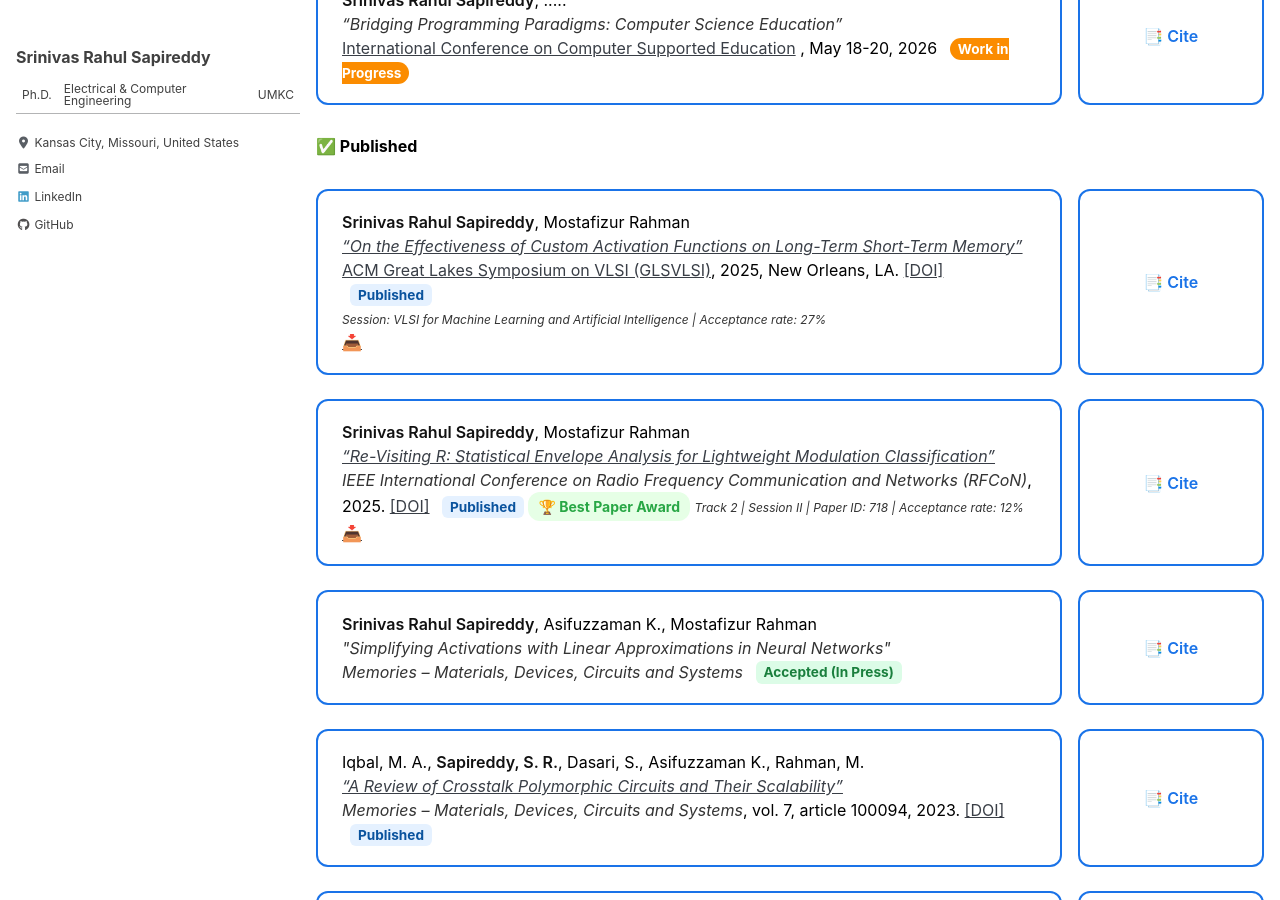
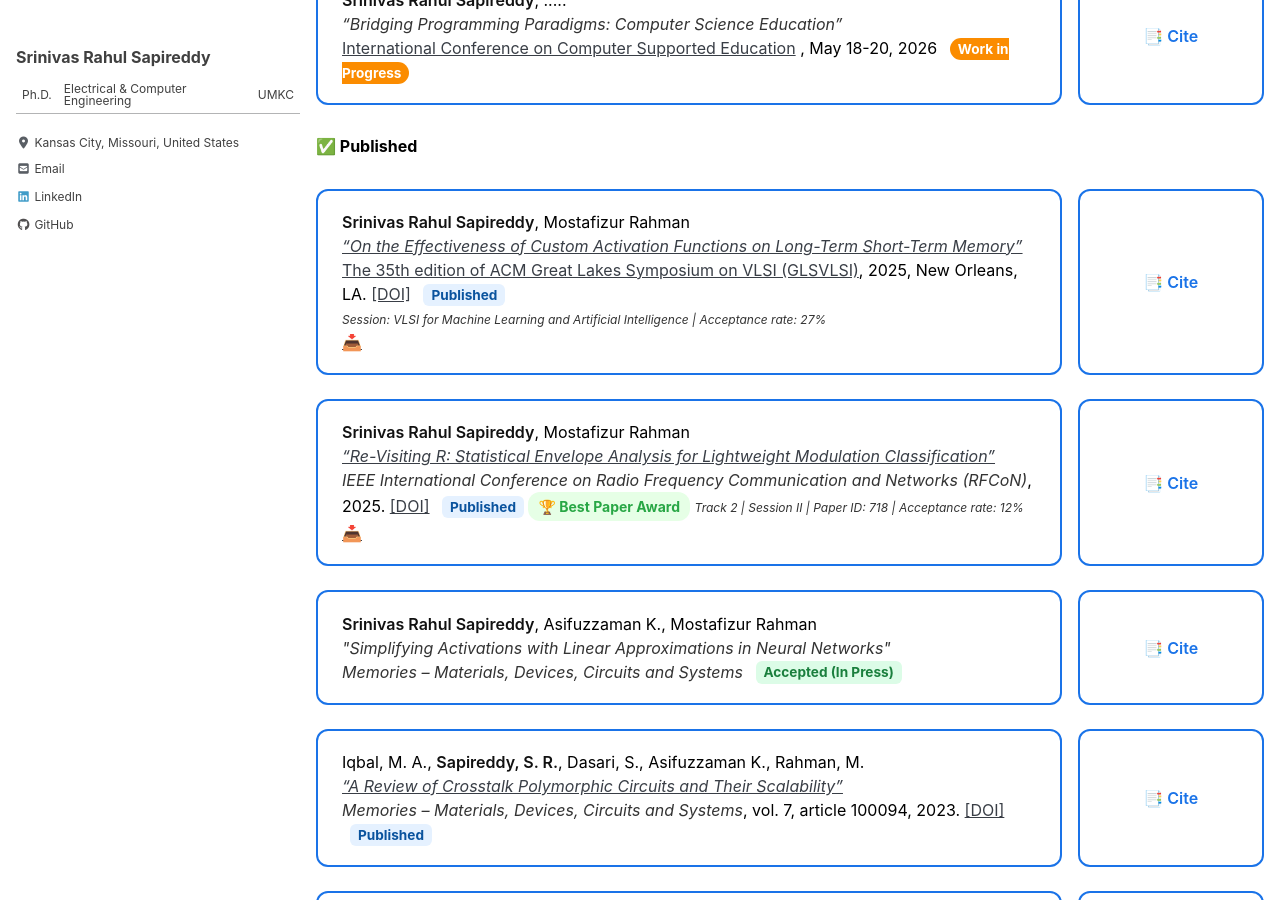
Before and after one commit to srsapireddy/srsapireddy.github.io, a Jekyll site: the page built from _pages/publications.md, in a window 1280 px wide and 900 px high, scrolled down 637 px. Built offline with Jekyll 4.4.1, drawn with Linux system fonts in a browser that asks for light colours; cached includes are drawn as plain includes; nearby versions of some CDN libraries.

Commit message:
Update publications.md

```diff
--- a/_pages/publications.md
+++ b/_pages/publications.md
@@ -215,7 +215,7 @@ function copyCitation(id) {
       <div class="pub-card">
       <strong>Srinivas Rahul Sapireddy</strong>, Mostafizur Rahman<br>
       <em><a href="https://dl.acm.org/doi/10.1145/3716368.3735217" target="_blank">“On the Effectiveness of Custom Activation Functions on Long-Term Short-Term Memory”</a></em><br>
-      <a href="https://dl.acm.org/doi/10.1145/3716368.3735217" target="_blank">ACM Great Lakes Symposium on VLSI (GLSVLSI)</a>, 2025, New Orleans, LA.
+      <a href="https://dl.acm.org/doi/10.1145/3716368.3735217" target="_blank">The 35th edition of ACM Great Lakes Symposium on VLSI (GLSVLSI)</a>, 2025, New Orleans, LA.
       <a href="10.1145/3716368.3735217" target="_blank">[DOI]</a>
         <span class="status published">Published</span><br>
       <small><em>Session: VLSI for Machine Learning and Artificial Intelligence | Acceptance rate: 27%</em></small><br>
@@ -223,7 +223,7 @@ function copyCitation(id) {
     </div>
       <div class="cite-box" onclick="copyCitation('cite3')">
         📑 Cite
-        <textarea id="cite3" class="hidden-citation">Srinivas Rahul Sapireddy and Mostafizur Rahman. 2025. On the Effectiveness of Piecewise Activation Approximations for Long-Term Short-Memory Networks. In Proceedings of 35th edition - Great Lakes Symposium on VLSI 2025 (GLSVLSI '25), June 29, 2025, pp. 740–745. https://doi.org/10.1145/3716368.3735217</textarea>
+        <textarea id="cite3" class="hidden-citation">Srinivas Rahul Sapireddy and Mostafizur Rahman. 2025. On the Effectiveness of Piecewise Activation Approximations for Long-Term Short-Memory Networks. In Proceedings of Great Lakes Symposium on VLSI 2025 (GLSVLSI '25), June 29, 2025, pp. 740–745. https://doi.org/10.1145/3716368.3735217</textarea>
       </div>
     </div>
     <div class="pub-entry">
```
